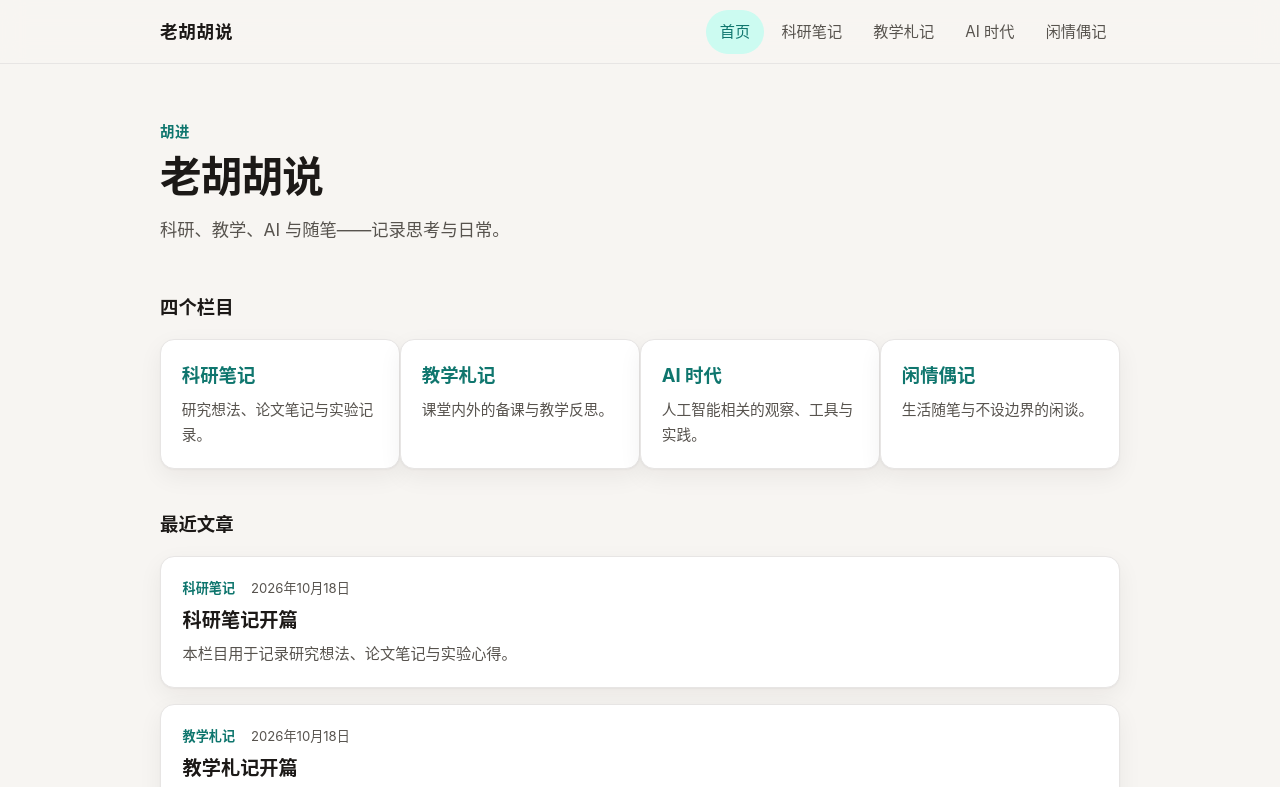
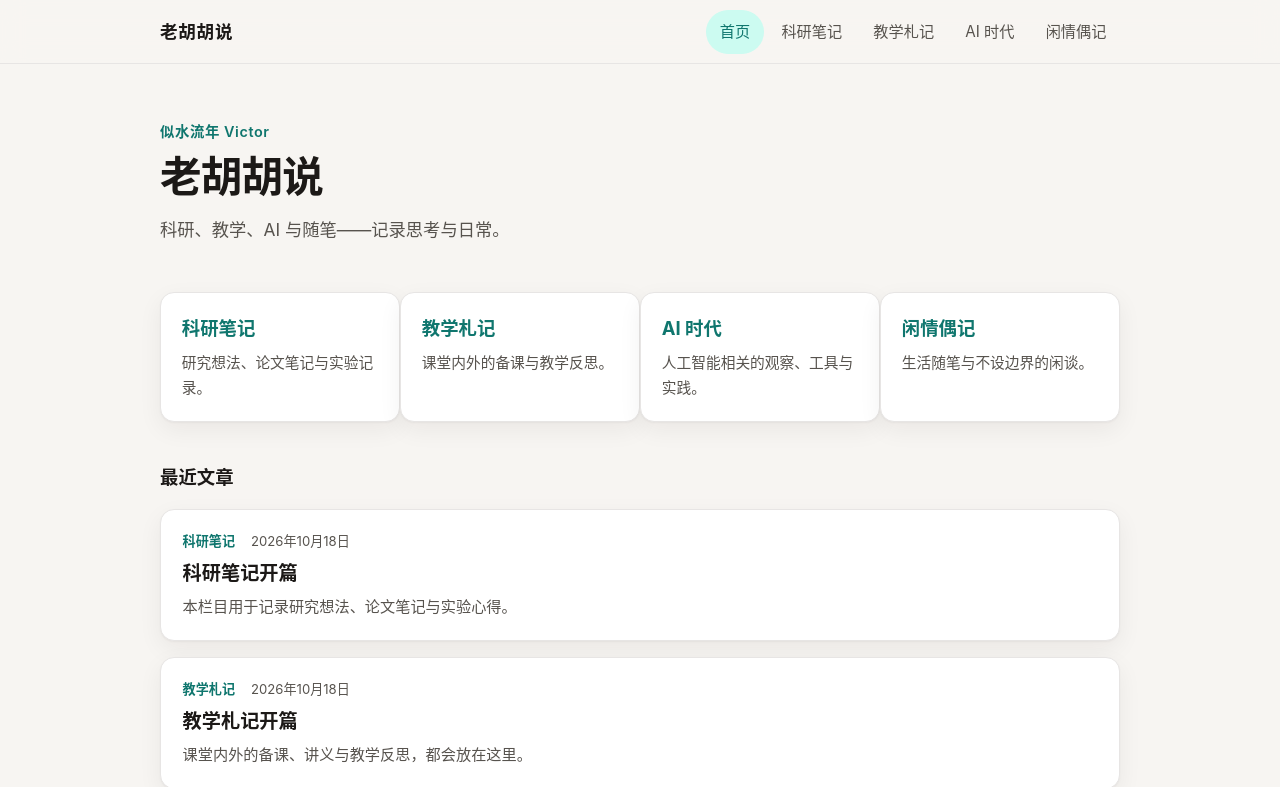
Before and after one commit to windyvictor/windyvictor.github.io, an Astro site: page / in a window 1280 px wide. Shown: the top 787 px of the page. Built offline with nearby package versions, Linux system fonts and the light colour scheme; Astro itself is replaced by a stand-in of ours.

Commit message:
Rename author to 似水流年 Victor; remove homepage 四个栏目 heading

```diff
--- a/src/consts.ts
+++ b/src/consts.ts
@@ -2,7 +2,7 @@
 export const SITE_TITLE = '老胡胡说';
 export const SITE_DESCRIPTION =
   '科研、教学、AI 与随笔——记录思考与日常。';
-export const SITE_AUTHOR = '胡进';
+export const SITE_AUTHOR = '似水流年 Victor';
 
 /** 四个栏目：slug 用于 URL，label 用于导航展示 */
 export const CATEGORIES = [
--- a/src/pages/index.astro
+++ b/src/pages/index.astro
@@ -15,8 +15,7 @@ const recent = (await getAllPosts()).slice(0, 6);
     <p class="lead">{SITE_DESCRIPTION}</p>
   </section>
 
-  <section class="block">
-    <h2 class="section-title">四个栏目</h2>
+  <section class="block" aria-label="栏目">
     <CategoryGrid />
   </section>
 
```
